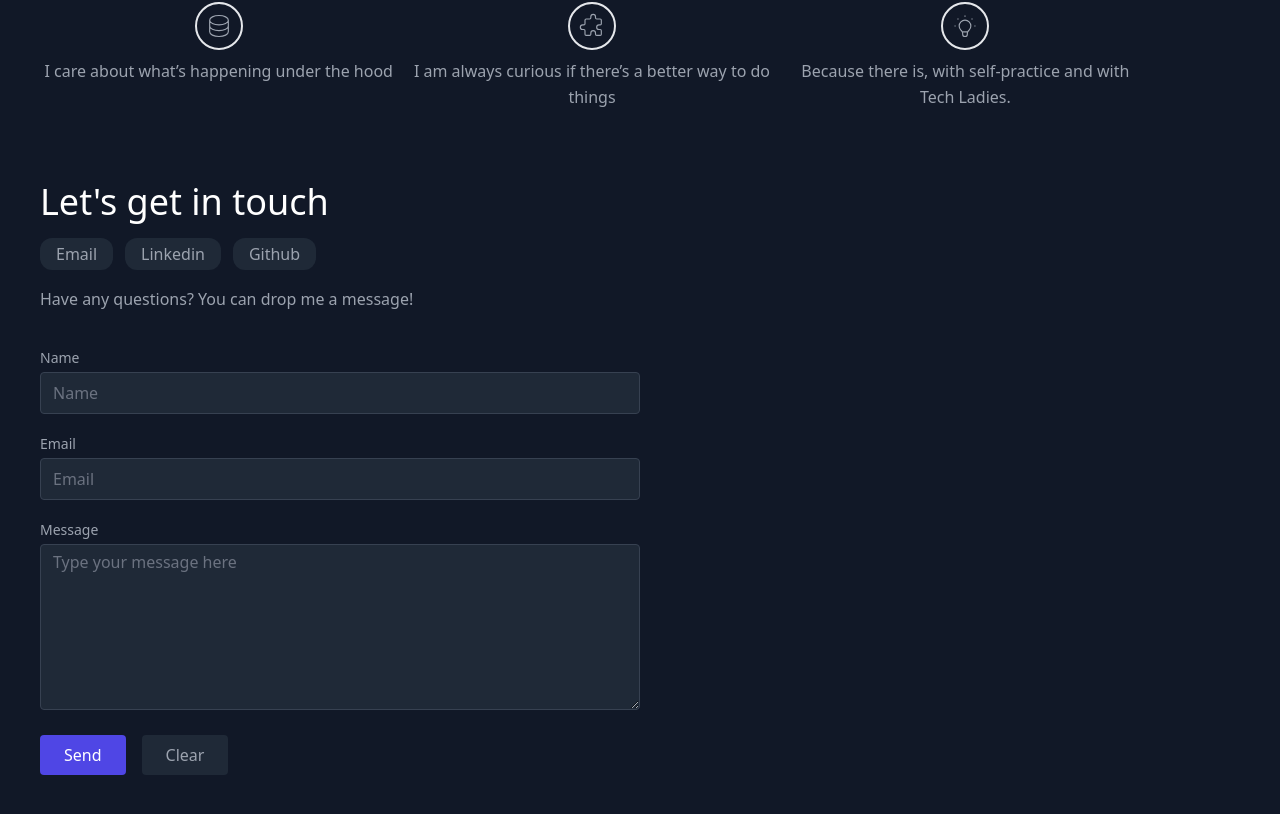
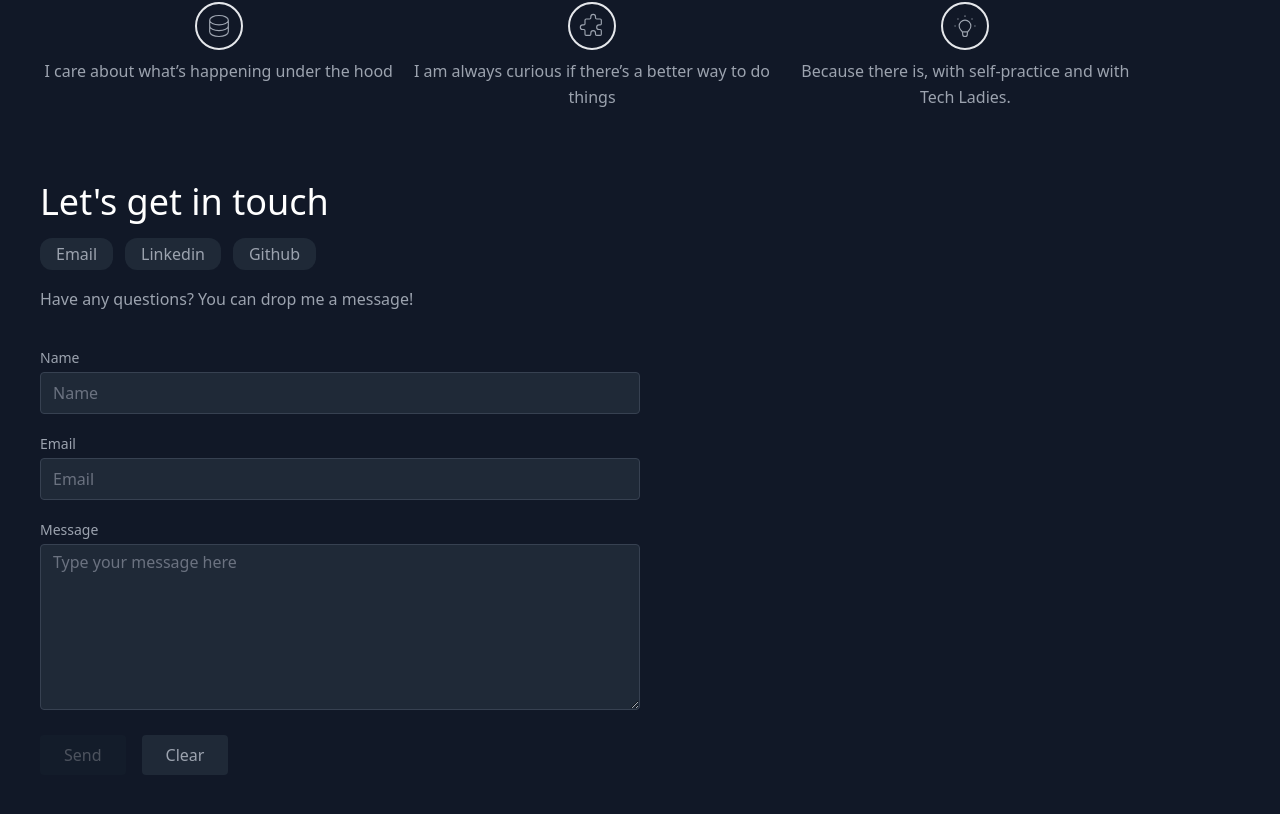
Before and after one commit to ameliawibi/ameliawibi-netlify, a React (Create React App) app: page / in a window 1280 px wide. Shown: the part 1793-2607 px from the top of the page. Built offline with nearby package versions, Linux system fonts and the light colour scheme.

Commit message:
disabled send button styling

```diff
--- a/src/pages/Contact/Contact.js
+++ b/src/pages/Contact/Contact.js
@@ -8,6 +8,9 @@ function Contact() {
   });
 
   const { isValid, touchedFields, errors } = formState;
+
+  const getButtonEnableDisable = () =>
+    isValid ? " bg-indigo-500 hover:bg-indigo-500" : " bg-gray-800 opacity-25";
 
   return (
     <section
@@ -101,10 +104,14 @@ function Contact() {
           <ul className="flex justify-left">
             <li>
               <input
-                className="inline-flex text-white bg-indigo-600 border-0 py-2 px-4 focus:outline-none hover:bg-indigo-500 rounded text-base md:px-6 disabled:bg-gray-200 disabled:cursor-auto disabled:pointer-events-none"
+                className={
+                  // eslint-disable-next-line
+                  "inline-flex text-white border-0 py-2 px-4 focus:outline-none rounded text-base md:px-6" +
+                  getButtonEnableDisable()
+                }
                 type="submit"
+                value="Send"
                 disabled={!isValid}
-                value="Send"
               />
             </li>
             <li>
--- a/tailwind.config.js
+++ b/tailwind.config.js
@@ -6,11 +6,6 @@ module.exports = {
     extend: {},
   },
   variants: {
-    extend: {
-      cursor: ['disabled'],
-      pointerEvents: ['disabled'],
-      backgroundColor: ['disabled'],
-    },
   },
   plugins: [],
 };
```
